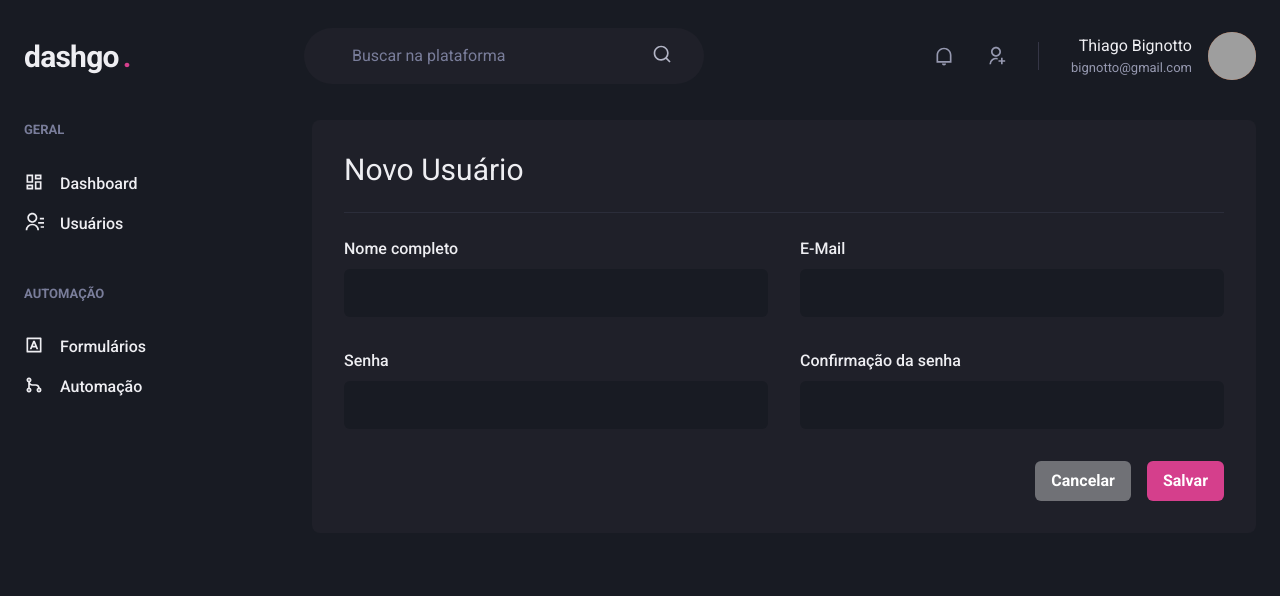
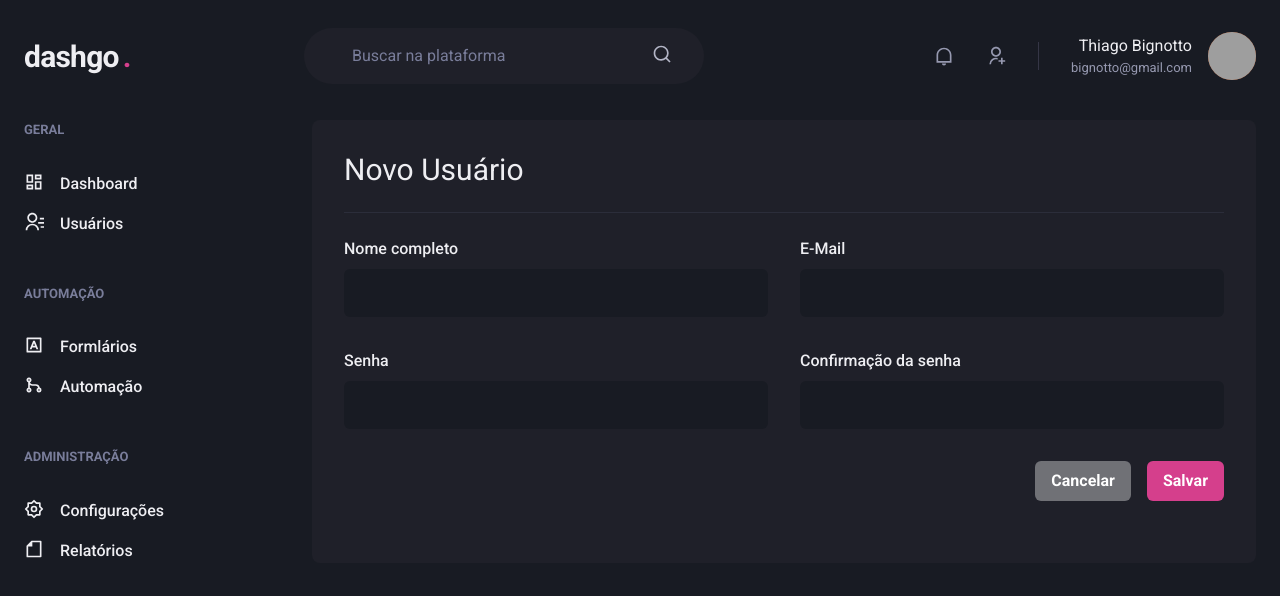
Before and after one commit to Bignotto/ignite-react-next-dashgo, a Next.js app: page /users/create in a window 1280 px wide. Shown: the top 596 px of the page. Built offline with nearby package versions, Linux system fonts and the light colour scheme; grey boxes are pictures that could not be loaded.

Commit message:
created components for the sidebar

```diff
--- a/src/components/Sidebar.tsx
+++ /dev/null
@@ -1,54 +0,0 @@
-import { Box, Stack, Text, Link, Icon } from "@chakra-ui/react";
-import {
-  RiContactsLine,
-  RiDashboardLine,
-  RiGitMergeLine,
-  RiInputMethodLine,
-} from "react-icons/ri";
-
-export function Sidebar() {
-  return (
-    <Box as="aside" w="64" mr="8">
-      <Stack spacing="12" align="flex-start">
-        <Box>
-          <Text fontWeight="bold" color="gray.400" fontSize="small">
-            GERAL
-          </Text>
-          <Stack spacing="4" mt="8" align="stretch">
-            <Link display="flex" align="center">
-              <Icon as={RiDashboardLine} fontSize="20" />
-              <Text ms="4" fontWeight="medium">
-                Dashboard
-              </Text>
-            </Link>
-            <Link display="flex" align="center">
-              <Icon as={RiContactsLine} fontSize="20" />
-              <Text ms="4" fontWeight="medium">
-                Usuários
-              </Text>
-            </Link>
-          </Stack>
-        </Box>
-        <Box>
-          <Text fontWeight="bold" color="gray.400" fontSize="small">
-            AUTOMAÇÃO
-          </Text>
-          <Stack spacing="4" mt="8" align="stretch">
-            <Link display="flex" align="center">
-              <Icon as={RiInputMethodLine} fontSize="20" />
-              <Text ms="4" fontWeight="medium">
-                Formulários
-              </Text>
-            </Link>
-            <Link display="flex" align="center">
-              <Icon as={RiGitMergeLine} fontSize="20" />
-              <Text ms="4" fontWeight="medium">
-                Automação
-              </Text>
-            </Link>
-          </Stack>
-        </Box>
-      </Stack>
-    </Box>
-  );
-}
--- /dev/null
+++ b/src/components/Sidebar/NavLink.tsx
@@ -0,0 +1,23 @@
+import {
+  Icon,
+  Link,
+  Text,
+  LinkProps as ChakraLinkProps,
+} from "@chakra-ui/react";
+import { ElementType } from "react";
+
+interface NavLinkProps extends ChakraLinkProps {
+  icon: ElementType;
+  children: string;
+}
+
+export function NavLink({ icon, children, ...rest }: NavLinkProps) {
+  return (
+    <Link display="flex" align="center" {...rest}>
+      <Icon as={icon} fontSize="20" />
+      <Text ms="4" fontWeight="medium">
+        {children}
+      </Text>
+    </Link>
+  );
+}
--- /dev/null
+++ b/src/components/Sidebar/NavSection.tsx
@@ -0,0 +1,21 @@
+import { Box, Icon, Link, Stack, Text } from "@chakra-ui/react";
+import { ReactNode } from "react";
+import { RiContactsLine, RiDashboardLine } from "react-icons/ri";
+
+interface NavSectionProps {
+  title: string;
+  children: ReactNode;
+}
+
+export function NavSection({ title, children }: NavSectionProps) {
+  return (
+    <Box>
+      <Text fontWeight="bold" color="gray.400" fontSize="small">
+        {title}
+      </Text>
+      <Stack spacing="4" mt="8" align="stretch">
+        {children}
+      </Stack>
+    </Box>
+  );
+}
--- /dev/null
+++ b/src/components/Sidebar/index.tsx
@@ -0,0 +1,32 @@
+import { Box, Stack, Text, Link, Icon } from "@chakra-ui/react";
+import {
+  RiContactsLine,
+  RiDashboardLine,
+  RiFile2Line,
+  RiGitMergeLine,
+  RiInputMethodLine,
+  RiSettings2Line,
+} from "react-icons/ri";
+import { NavLink } from "./NavLink";
+import { NavSection } from "./NavSection";
+
+export function Sidebar() {
+  return (
+    <Box as="aside" w="64" mr="8">
+      <Stack spacing="12" align="flex-start">
+        <NavSection title="GERAL">
+          <NavLink icon={RiDashboardLine}>Dashboard</NavLink>
+          <NavLink icon={RiContactsLine}>Usuários</NavLink>
+        </NavSection>
+        <NavSection title="AUTOMAÇÃO">
+          <NavLink icon={RiInputMethodLine}>Formlários</NavLink>
+          <NavLink icon={RiGitMergeLine}>Automação</NavLink>
+        </NavSection>
+        <NavSection title="ADMINISTRAÇÃO">
+          <NavLink icon={RiSettings2Line}>Configurações</NavLink>
+          <NavLink icon={RiFile2Line}>Relatórios</NavLink>
+        </NavSection>
+      </Stack>
+    </Box>
+  );
+}
```
